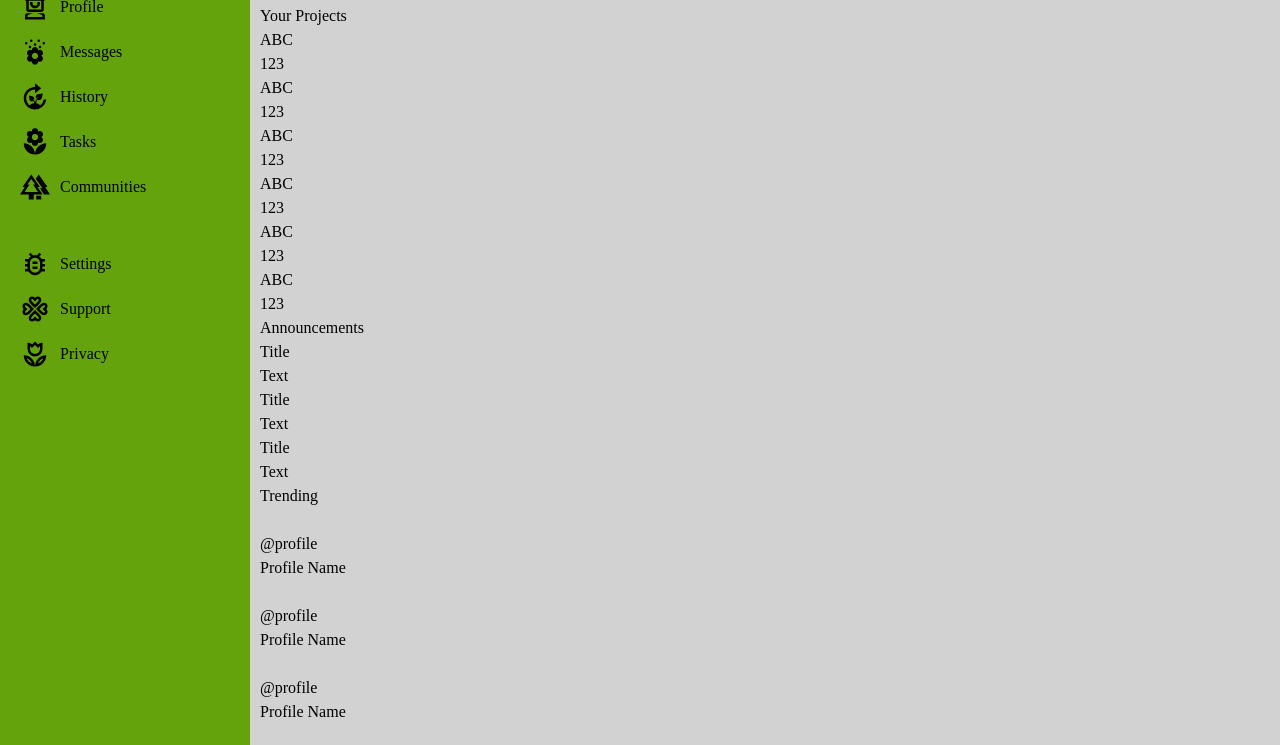
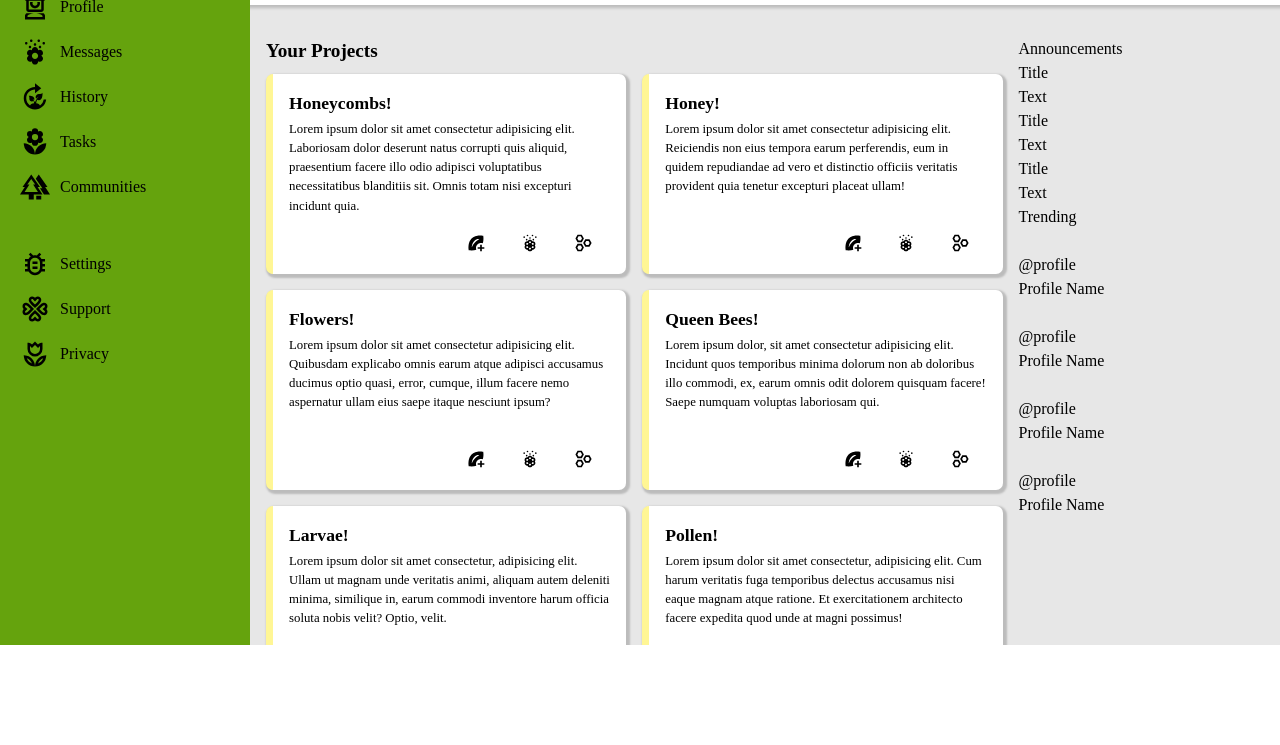
Before and after one commit to RemiOhMy/project-admin-dashboard, a plain HTML site: page index.html in a window 1280 px wide. Shown: the part 155-900 px from the top of the page. After the commit the page ends 800 px from the top, so only its background shows below. Drawn offline with Linux system fonts and the light colour scheme.

Commit message:
finished projects and project cards

```diff
--- a/css/style.css
+++ b/css/style.css
@@ -1,7 +1,7 @@
 :root {
     --dashboard-color: #65a30d;
     --header-color: white;
-    --content-color: rgb(210, 210, 210);
+    --content-color: rgb(231, 231, 231);
 }
 
 .container {
@@ -13,13 +13,15 @@
 
 img {
     width: 30px;
-    /* -webkit-filter: invert(100%);
-    filter: invert(100%);
-    */
 }
 
 a {
     display: grid;
+}
+
+a:hover,
+button:hover {
+    transform: scale(1.1);
 }
 
 /* dashboard */
@@ -28,6 +30,7 @@ a {
     grid-row: span 2;
     padding: 10px;
     background: var(--dashboard-color);
+    z-index: 2;
 }
 
 .logo {
@@ -35,6 +38,7 @@ a {
     grid-template-columns: 1fr 0;
     justify-items: start;
     font-size: 1.5rem;
+    font-weight: bold;
     padding: 1rem 0;
 }
 
@@ -82,6 +86,8 @@ header {
     background: var(--header-color);
     gap: 1rem;
     padding: 1.5rem 1.5rem 0.5rem 1.5rem;
+    box-shadow: 0 0 3px 3px rgb(188, 188, 188);
+    z-index: 1;
 }
 
 .top-bar {
@@ -112,8 +118,29 @@ input {
 
 .top-right-bar {
     display: grid;
-    grid-template-columns: repeat(3, 1fr);
-    justify-items: center;
+    grid-template-columns: 1fr 1fr 2fr;
+    justify-items: end;
+}
+
+.top-right-bar>a:last-of-type {
+    justify-self: center;
+}
+
+.dash-links {
+    display: grid;
+    gap: 15px;
+    padding-left: 10px;
+    padding-top: 10px;
+}
+
+.dash-links>li {
+    display: grid;
+    justify-items: start;
+    grid-template-columns: 1fr 0;
+}
+
+.dash-links img {
+    width: 30px;
 }
 
 .bottom-bar {
@@ -162,6 +189,56 @@ input {
 
 .content {
     display: grid;
-    padding: 10px;
+    grid-template-columns: 3fr 1fr;
+    padding: 2rem 1rem;
     background: var(--content-color);
+    gap: 1rem;
+    overflow: auto;
 }
+
+.projects>p {
+    font-size: 1.2rem;
+    font-weight: bold;
+    margin-bottom: 0.5rem;
+}
+
+.card-list {
+    display: grid;
+    grid-template-columns: repeat(auto-fit, minmax(250px, 1fr));
+    gap: 1rem;
+}
+
+.card {
+    display: grid;
+    height: 200px;
+    background: white;
+    border-radius: 7px;
+    border-left: 7px solid #fff695;
+    padding: 1rem;
+    grid-template-columns: 1fr 1fr;
+    grid-template-rows: 30px 1fr 30px;
+    box-shadow: 2px 2px 2px 2px rgb(188, 188, 188);
+}
+
+.card img {
+    width: 20px;
+}
+
+.card-title {
+    grid-column: span 2;
+    font-size: 1.1rem;
+    font-weight: bold;
+}
+
+.card-text {
+    grid-column: span 2;
+    font-size: 0.8rem;
+    overflow: auto;
+}
+
+.card-buttons {
+    display: grid;
+    grid-column: 2;
+    place-items: center;
+    grid-template-columns: repeat(3, 1fr);
+}
--- a/index.html
+++ b/index.html
@@ -54,13 +54,13 @@
                 </div>
                 <div class="top-right-bar">
                     <a href="#"><img src="images/seed-plus-outline.svg" alt="notifications icon"></a>
-                    <a href="#"><img src="images/bee.png" alt="profile icon"></a>
+                    <a href="#"><img src="images/profile-bee.png" alt="profile icon"></a>
                     <a href="#">Remi de la Vega</a>
                 </div>
             </div>
             <div class="bottom-bar">
                 <div class="user-greeting">
-                    <a href="#"><img src="images/bee.png" alt="profile icon"></a>
+                    <a href="#"><img src="images/profile-bee.png" alt="profile icon"></a>
                     <div class="greeting">
                         <p>Hey there,</p>
                         <p>Remi de la Vega (@RemiOhMy)</p>
@@ -78,28 +78,70 @@
                 <p>Your Projects</p>
                 <ul class="card-list">
                     <li class="card">
-                        <p class="card-title">ABC</p>
-                        <p class="card-text">123</p>
+                        <p class="card-title">Honeycombs!</p>
+                        <p class="card-text">Lorem ipsum dolor sit amet consectetur adipisicing elit. Laboriosam dolor
+                            deserunt natus corrupti quis aliquid, praesentium facere illo odio adipisci voluptatibus
+                            necessitatibus blanditiis sit. Omnis totam nisi excepturi incidunt quia.</p>
+                        <div class="card-buttons">
+                            <a href="#"><img src="images/seed-plus.svg" alt="comment icon"></a>
+                            <a href="#"><img src="images/flower-pollen-outline.svg" alt="reblog icon"></a>
+                            <a href="#"><img src="images/hexagon-multiple-outline.svg" alt="share icon"></a>
+                        </div>
                     </li>
                     <li class="card">
-                        <p class="card-title">ABC</p>
-                        <p class="card-text">123</p>
+                        <p class="card-title">Honey!</p>
+                        <p class="card-text">Lorem ipsum dolor sit amet consectetur adipisicing elit. Reiciendis non
+                            eius tempora earum perferendis, eum in quidem repudiandae ad vero et distinctio officiis
+                            veritatis provident quia tenetur excepturi placeat ullam!</p>
+                        <div class="card-buttons">
+                            <a href="#"><img src="images/seed-plus.svg" alt="comment icon"></a>
+                            <a href="#"><img src="images/flower-pollen-outline.svg" alt="reblog icon"></a>
+                            <a href="#"><img src="images/hexagon-multiple-outline.svg" alt="share icon"></a>
+                        </div>
                     </li>
                     <li class="card">
-                        <p class="card-title">ABC</p>
-                        <p class="card-text">123</p>
+                        <p class="card-title">Flowers!</p>
+                        <p class="card-text">Lorem ipsum dolor sit amet consectetur adipisicing elit. Quibusdam
+                            explicabo omnis earum atque adipisci accusamus ducimus optio quasi, error, cumque, illum
+                            facere nemo aspernatur ullam eius saepe itaque nesciunt ipsum?</p>
+                        <div class="card-buttons">
+                            <a href="#"><img src="images/seed-plus.svg" alt="comment icon"></a>
+                            <a href="#"><img src="images/flower-pollen-outline.svg" alt="reblog icon"></a>
+                            <a href="#"><img src="images/hexagon-multiple-outline.svg" alt="share icon"></a>
+                        </div>
                     </li>
                     <li class="card">
-                        <p class="card-title">ABC</p>
-                        <p class="card-text">123</p>
+                        <p class="card-title">Queen Bees!</p>
+                        <p class="card-text">Lorem ipsum dolor, sit amet consectetur adipisicing elit. Incidunt quos
+                            temporibus minima dolorum non ab doloribus illo commodi, ex, earum omnis odit dolorem
+                            quisquam facere! Saepe numquam voluptas laboriosam qui.</p>
+                        <div class="card-buttons">
+                            <a href="#"><img src="images/seed-plus.svg" alt="comment icon"></a>
+                            <a href="#"><img src="images/flower-pollen-outline.svg" alt="reblog icon"></a>
+                            <a href="#"><img src="images/hexagon-multiple-outline.svg" alt="share icon"></a>
+                        </div>
                     </li>
                     <li class="card">
-                        <p class="card-title">ABC</p>
-                        <p class="card-text">123</p>
+                        <p class="card-title">Larvae!</p>
+                        <p class="card-text">Lorem ipsum dolor sit amet consectetur, adipisicing elit. Ullam ut magnam
+                            unde veritatis animi, aliquam autem deleniti minima, similique in, earum commodi inventore
+                            harum officia soluta nobis velit? Optio, velit.</p>
+                        <div class="card-buttons">
+                            <a href="#"><img src="images/seed-plus.svg" alt="comment icon"></a>
+                            <a href="#"><img src="images/flower-pollen-outline.svg" alt="reblog icon"></a>
+                            <a href="#"><img src="images/hexagon-multiple-outline.svg" alt="share icon"></a>
+                        </div>
                     </li>
                     <li class="card">
-                        <p class="card-title">ABC</p>
-                        <p class="card-text">123</p>
+                        <p class="card-title">Pollen!</p>
+                        <p class="card-text">Lorem ipsum dolor sit amet consectetur, adipisicing elit. Cum harum
+                            veritatis fuga temporibus delectus accusamus nisi eaque magnam atque ratione. Et
+                            exercitationem architecto facere expedita quod unde at magni possimus!</p>
+                        <div class="card-buttons">
+                            <a href="#"><img src="images/seed-plus.svg" alt="comment icon"></a>
+                            <a href="#"><img src="images/flower-pollen-outline.svg" alt="reblog icon"></a>
+                            <a href="#"><img src="images/hexagon-multiple-outline.svg" alt="share icon"></a>
+                        </div>
                     </li>
                 </ul>
             </div>
```
Also changed, not shown: images/hexagon-multiple-outline.svg (added), images/profile-bee.png (renamed from images/bee.png), images/seed-plus.svg (added), images/trending-bee-one.png (added), images/trending-bee-three.png (added), images/trending-bee-two.png (added), 1 other file.
